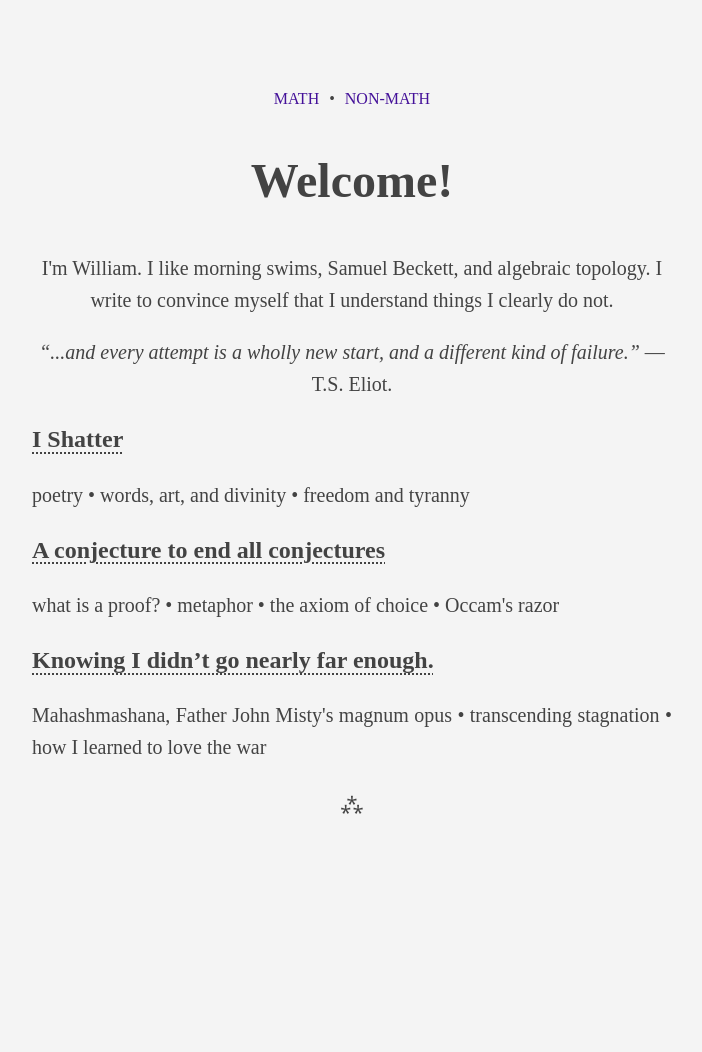
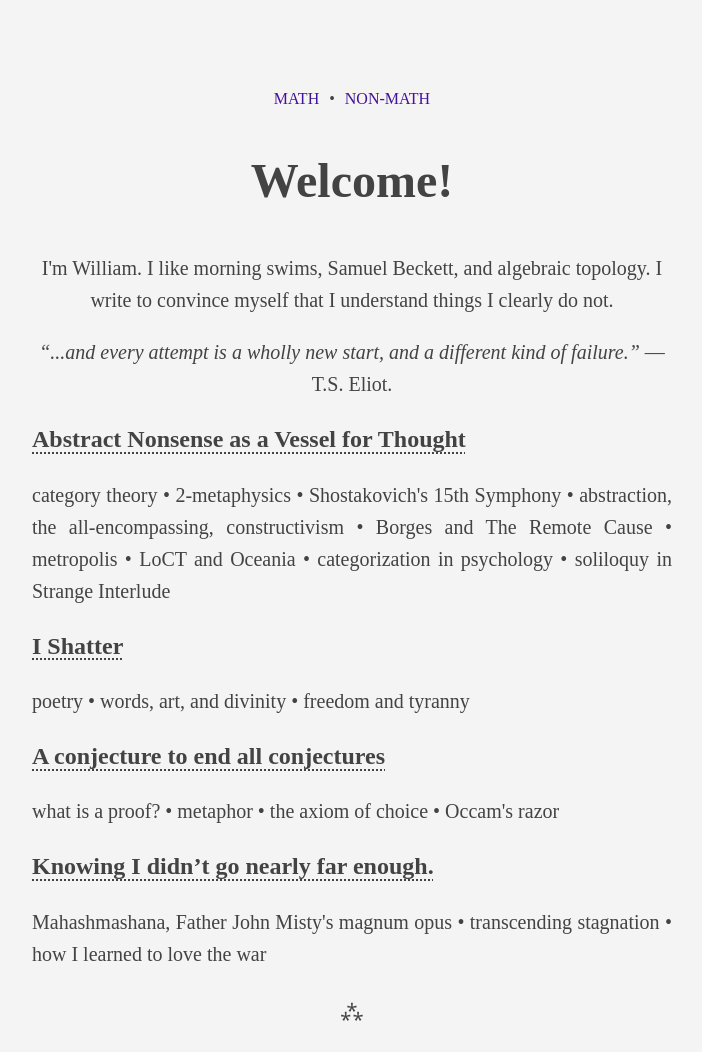
Before and after one commit to williamrygao/williamrygao.github.io, a Jekyll site: the page built from index.md, in a window 1280 px wide. Shown: the whole page, without its empty margins (288-990 px from the left). Built offline with Jekyll 4.4.1, drawn with Linux system fonts in a browser that asks for light colours; before the commit the page ends 900 px from its top, so only the background shows below that.

Commit message:
abstract nonsense published

```diff
--- a/index.md
+++ b/index.md
@@ -18,6 +18,16 @@ title: Non-Math Home
         </p>
     </div>
 </div> -->
+<div class="post">
+    <h2>
+        <a href="/abstract-nonsense">Abstract Nonsense as a Vessel for Thought</a>
+    </h2>
+    <div class="summary">
+        <p>
+            category theory • 2-metaphysics • Shostakovich's 15th Symphony • abstraction, the all-encompassing, constructivism • Borges and The Remote Cause • metropolis • LoCT and Oceania • categorization in psychology • soliloquy in Strange Interlude
+        </p>
+    </div>
+</div>
 <div class="post">
     <h2>
         <a href="/shatter">I Shatter</a>
```
Also changed, not shown: _posts/2025-01-20-abstract-nonsense.md (+15 -5 lines).
